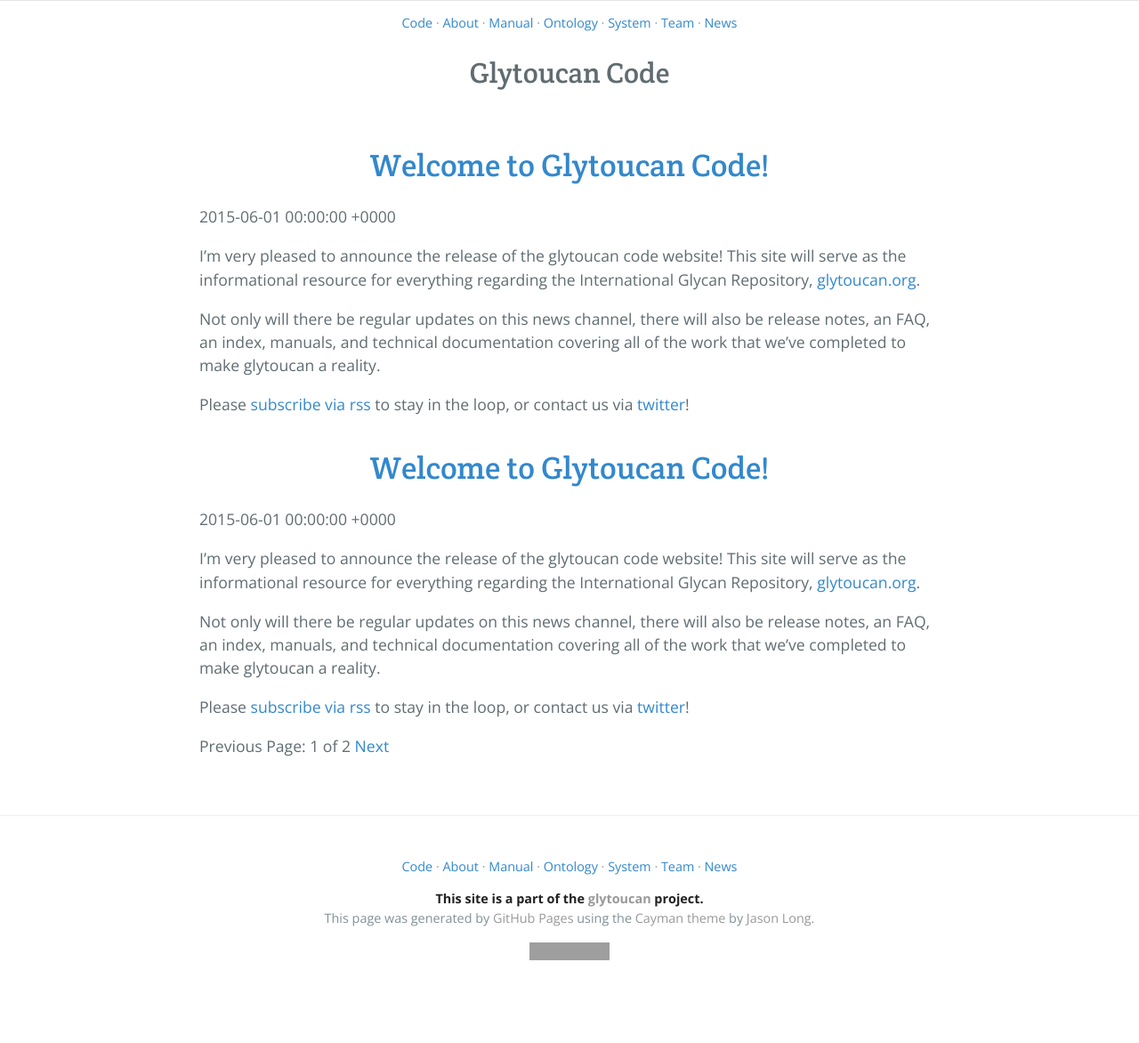
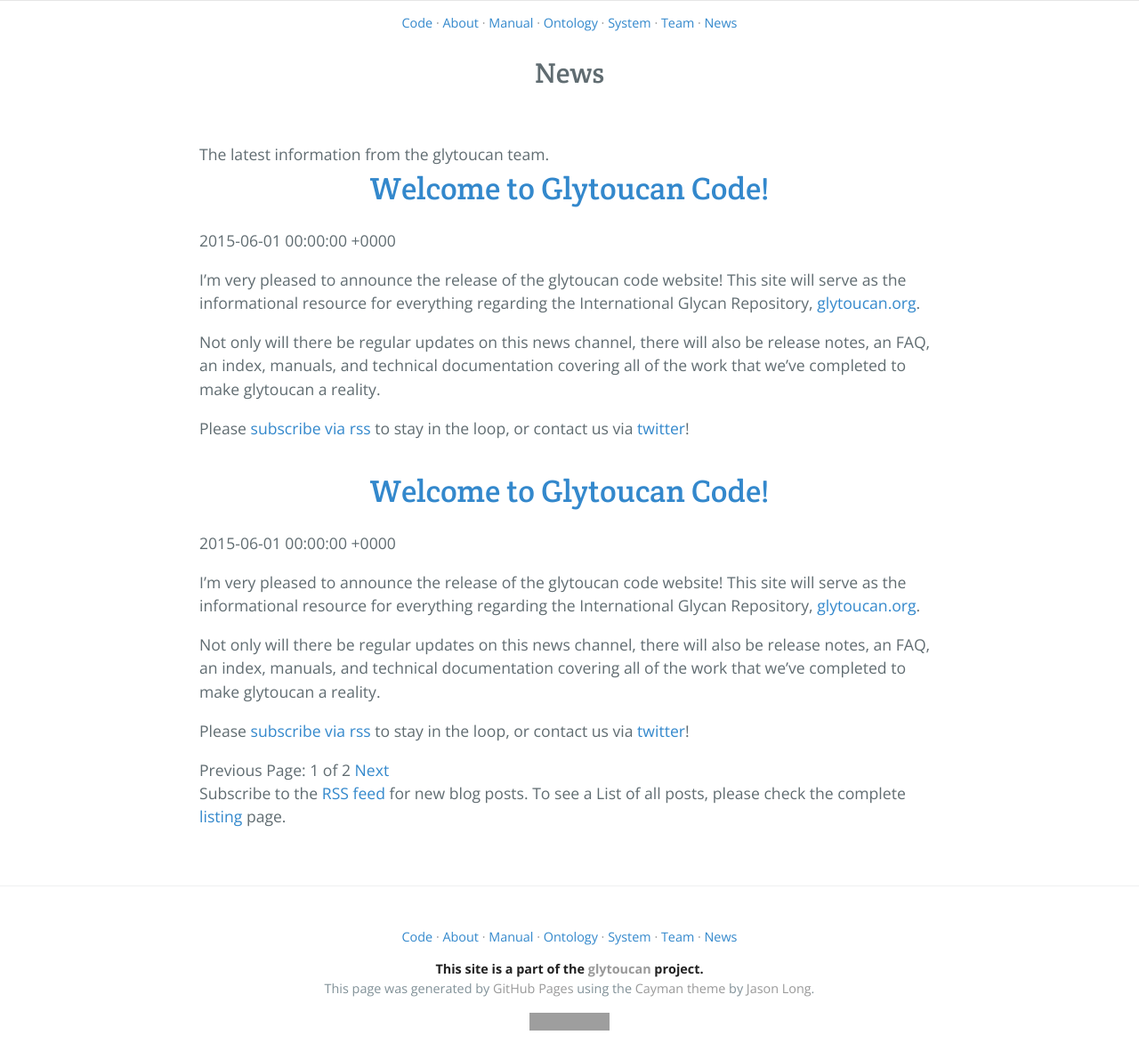
Before and after one commit to glytoucan/glytoucan, a Jekyll site: the page built from blog/index.html, in a window 1280 px wide. Shown: the whole page at 89% size. Built offline with Jekyll 4.4.1, drawn with Linux system fonts in a browser that asks for light colours; nearby versions of some CDN libraries; Markdown is read by kramdown in place of the engine named in the settings; the list of posts is cut into pages by our own code; before the commit the page ends 1093 px from its top, so only the background shows below that; grey boxes are pictures that could not be loaded.

Commit message:
fix menu, blog, authors

```diff
--- a/_includes/menu.html
+++ b/_includes/menu.html
@@ -9,6 +9,6 @@
             <li class="menu-item"><a href="{{ site.url }}/ontology">Ontology</a></li>
             <li class="menu-item"><a href="{{ site.url }}/system">System</a></li>
             <li class="menu-item"><a href="{{ site.url }}/team">Team</a></li>
-            <li class="menu-item"><a href="{{ site.url }}/news.html">News</a></li>
+            <li class="menu-item"><a href="{{ site.url }}/blog/index.html">News</a></li>
           </ul>
         </div>
--- a/blog/index.html
+++ b/blog/index.html
@@ -1,7 +1,9 @@
 ---
-title: Glytoucan Code
+title: News
 layout: default
+redirect_from: /blog.html /news.html
 ---
+The latest information from the glytoucan team.
 
 <!-- This loops through the paginated posts -->
 {% for post in paginator.posts %}
@@ -28,3 +30,7 @@
     <span class="next ">Next</span>
   {% endif %}
 </div>
+
+Subscribe to the <a href="/rss.xml">RSS feed</a> for new blog posts.
+
+To see a List of all posts, please check the complete <a href="/news/">listing</a> page.
```
Also changed, not shown: _data/authors.yml (+23 -23 lines).
